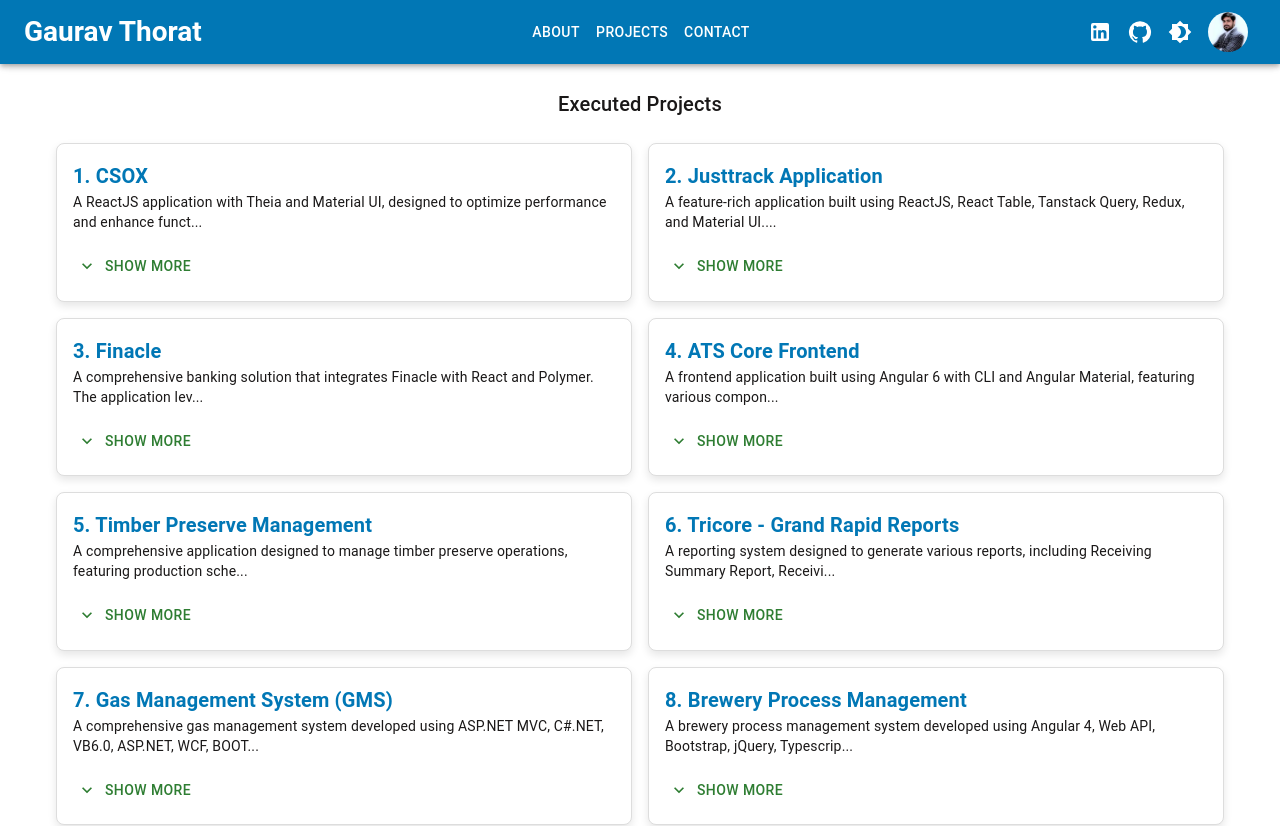
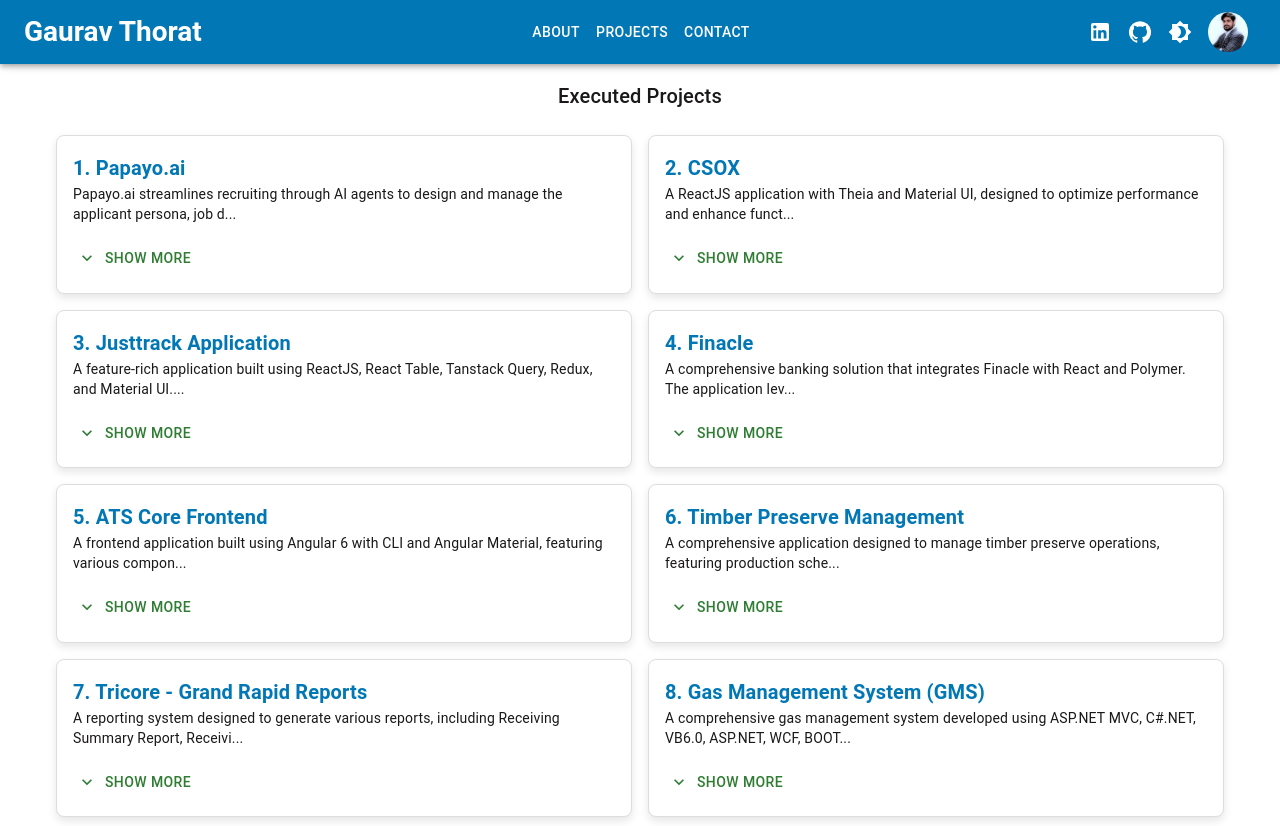
Before and after one commit to gauravthorath/Portfolio, a React (Vite) app: page /Portfolio/projects in a window 1280 px wide. Shown: the top 826 px of the page. Built offline with nearby package versions, Linux system fonts and the light colour scheme; no server answers; the database is empty.

Commit message:
refactor: update React imports to use type imports and enhance CSS styles for better readability

```diff
--- a/src/context/ThemeContext.tsx
+++ b/src/context/ThemeContext.tsx
@@ -1,4 +1,5 @@
-import React, { createContext, useContext, useState } from "react";
+import type React from "react";
+import { createContext, useContext, useState } from "react";
 import { ThemeProvider } from "@mui/material/styles";
 import { darkTheme, lightTheme } from "../styles/theme";
 
--- a/src/pages/Login/Login.tsx
+++ b/src/pages/Login/Login.tsx
@@ -1,4 +1,5 @@
-import React, { useState } from "react";
+import type React from "react";
+import { useState } from "react";
 import { Container, Typography, TextField, Button, Box } from "@mui/material";
 import styles from "./Login.module.css";
 import { useThemeContext } from "../../context/ThemeContext";
--- a/src/pages/Projects/Projects.json
+++ b/src/pages/Projects/Projects.json
@@ -1,4 +1,26 @@
 [
+	{
+		"name": "Papayo.ai",
+		"description": "Papayo.ai streamlines recruiting through AI agents to design and manage the applicant persona, job descriptions, sourcing, outreach, scheduling, and analysis.",
+		"scope": "Development and optimization",
+		"processesProducts": [],
+		"technologies": [
+			"ReactJS",
+			"Typescript",
+			"Tailwind CSS",
+			"React Table",
+			"React useQuery",
+			"Playwright",
+			"Github CI/CD",
+			"AWS"
+		],
+		"responsibilities": [
+			"Developed and enhanced various modules using ReactJS, Typescript, Tailwind CSS and many other",
+			"Provided expertise in performance optimization and automated testing.",
+			"Implemented automated testing processes using Playwright.",
+			"Collaborated with cross-functional teams to deliver high-quality products."
+		]
+	},
 	{
 		"name": "CSOX",
 		"description": "A ReactJS application with Theia and Material UI, designed to optimize performance and enhance functionality. The application utilizes AGGrid and Testing for improved user experience, and features automated deployment processes with CI/CD pipelines on GitLab.",
@@ -24,7 +46,6 @@
 			"Optimized performance and automated deployment processes."
 		]
 	},
-
 	{
 		"name": "Justtrack Application",
 		"description": "A feature-rich application built using ReactJS, React Table, Tanstack Query, Redux, and Material UI. The application enhances overall functionality and UI, and features E2E testing efforts using Cypress for improved product reliability and stability.",
--- a/src/pages/Projects/Projects.tsx
+++ b/src/pages/Projects/Projects.tsx
@@ -1,5 +1,6 @@
-import React, { useState } from "react";
-import ProjectCard, { Project } from "../../components/ProjectCard/ProjectCard";
+import type React from "react";
+import { useState } from "react";
+import ProjectCard, { type Project } from "../../components/ProjectCard/ProjectCard";
 import styles from "./Projects.module.css";
 import projects from "./Projects.json";
 import { Box, Container, Typography } from "@mui/material";
@@ -35,13 +36,18 @@
           Executed Projects
         </Typography>
         <Box className={styles.card_container}>
-          {projectList.map((project, index) => (
+
+          {projectList.map((project) => (
             <ProjectCard
-              key={index}
+
+              key={project.name}
               project={project}
-              projectIndex={index + 1}
-              isExpanded={expandedCard === index}
-              onExpand={() => handleExpand(index)}
+
+
+
+              projectIndex={projectList.indexOf(project) + 1}
+              isExpanded={expandedCard === projectList.indexOf(project)}
+              onExpand={() => handleExpand(projectList.indexOf(project))}
             />
           ))}
         </Box>
--- a/src/styles/index.css
+++ b/src/styles/index.css
@@ -2,3 +2,12 @@
 @tailwind base;
 @tailwind components;
 @tailwind utilities;
+
+body {
+	margin: 0;
+	font-family: -apple-system, BlinkMacSystemFont, "Segoe UI", "Roboto", "Oxygen",
+		"Ubuntu", "Cantarell", "Fira Sans", "Droid Sans", "Helvetica Neue",
+		sans-serif;
+	-webkit-font-smoothing: antialiased;
+	-moz-osx-font-smoothing: grayscale;
+}
```
Lines whose indentation alone changed are shown as unchanged.
